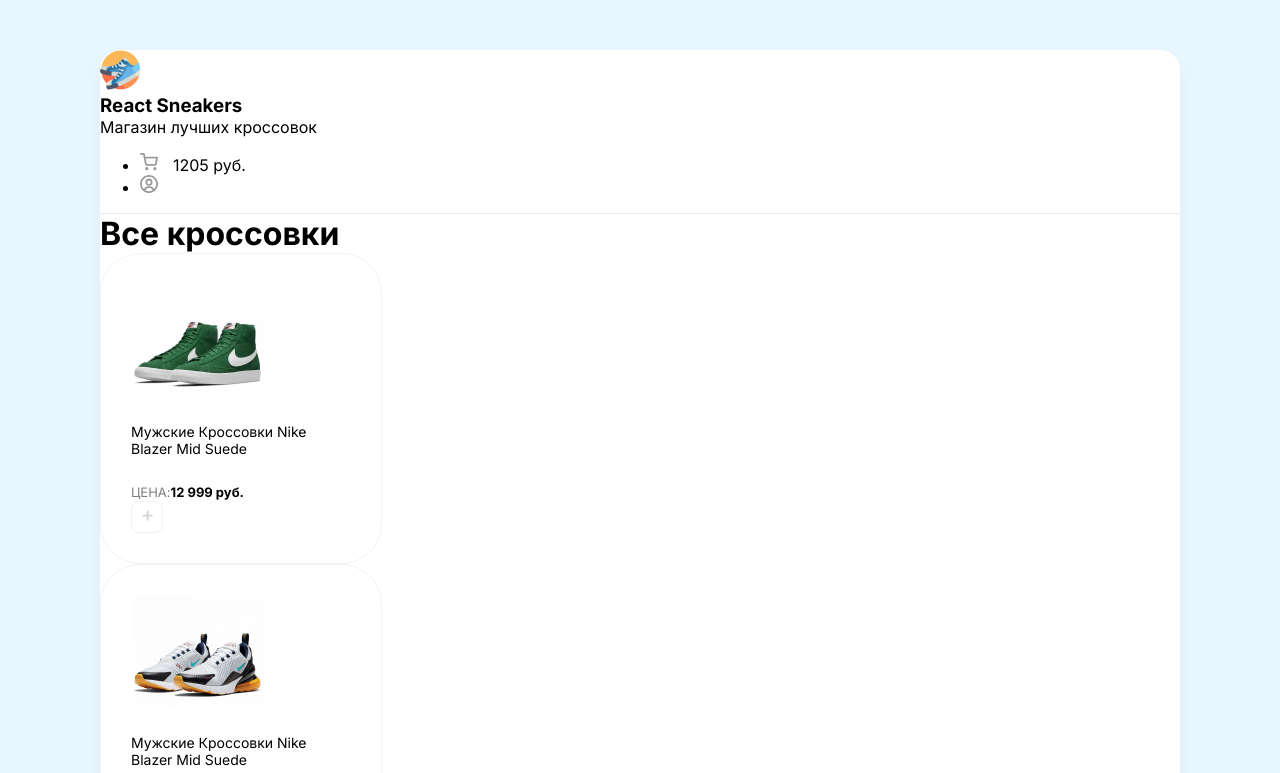
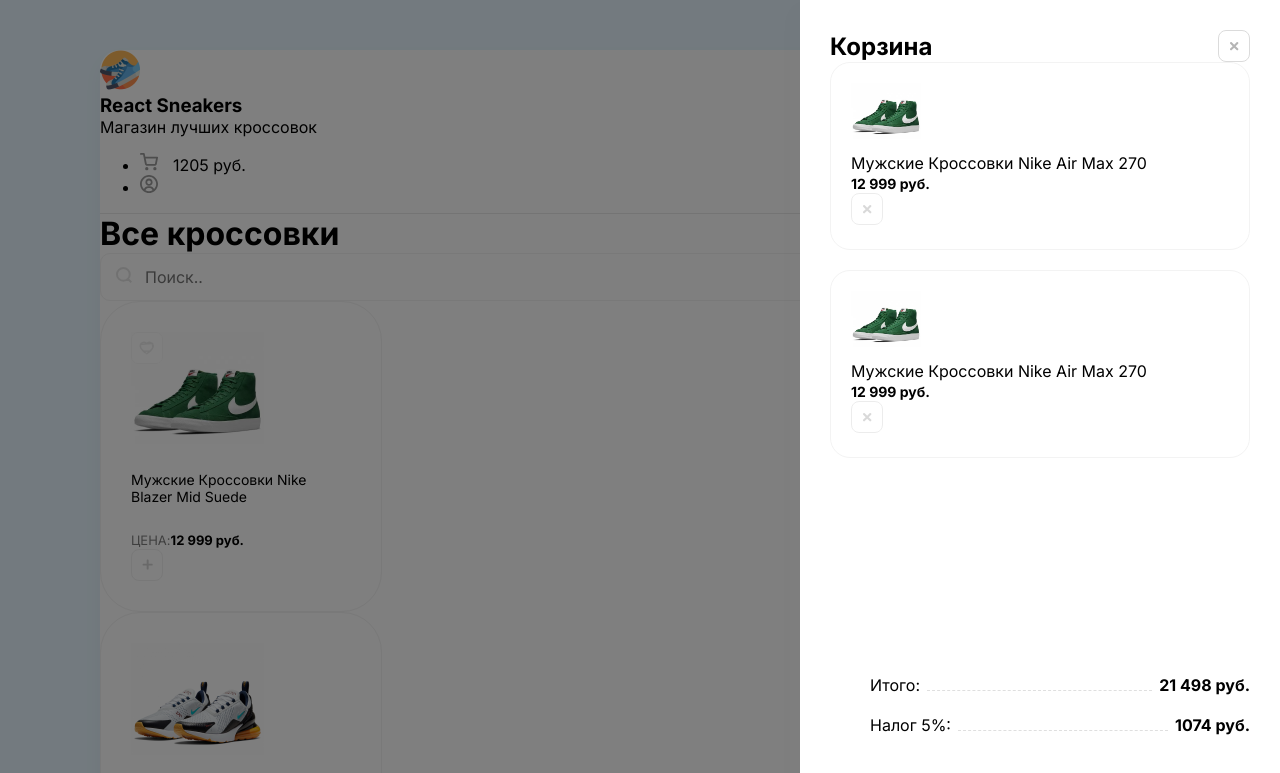
Before and after one commit to estecore/reactSneakersShop, a React (Create React App) app in the folder react-sneakers/: page / in a window 1280 px wide. Shown: the top 773 px of the page. Built offline with nearby package versions, Linux system fonts and the light colour scheme.

Commit message:
cart and cart item html+scss

```diff
--- a/react-sneakers/src/App.js
+++ b/react-sneakers/src/App.js
@@ -1,6 +1,71 @@
 function App() {
   return (
     <div className="wrapper clear">
+      <div className="overlay">
+        <div className="drawer">
+          <h2 className="mb-30">
+            Корзина
+            <img className="removeBtn" src="/img/btn-remove.svg" alt="remove" />
+          </h2>
+
+          <div className="items">
+            <div className="cartItem d-flex align-center">
+              <div
+                className="cartItemImg"
+                style={{
+                  backgroundImage: 'url("/img/sneakers/1.jpg")',
+                }}
+              ></div>
+              <div className="mr-20 flex">
+                <p className="mb-5">Мужские Кроссовки Nike Air Max 270</p>
+                <b>12 999 руб.</b>
+              </div>
+              <img
+                className="removeBtn"
+                src="/img/btn-remove.svg"
+                alt="remove"
+              />
+            </div>
+
+            <div className="cartItem d-flex align-center">
+              <div
+                className="cartItemImg"
+                style={{
+                  backgroundImage: 'url("/img/sneakers/1.jpg")',
+                }}
+              ></div>
+              <div className="mr-20 flex">
+                <p className="mb-5">Мужские Кроссовки Nike Air Max 270</p>
+                <b>12 999 руб.</b>
+              </div>
+              <img
+                className="removeBtn"
+                src="/img/btn-remove.svg"
+                alt="remove"
+              />
+            </div>
+          </div>
+
+          <div className="cartTotalBlock">
+            <ul>
+              <li>
+                <span>Итого:</span>
+                <div></div>
+                <b>21 498 руб.</b>
+              </li>
+              <li>
+                <span>Налог 5%:</span>
+                <div></div>
+                <b>1074 руб.</b>
+              </li>
+            </ul>
+            <button className="greenButton">
+              Оформить заказ <img src="/img/arrow.svg" alt="arrow" />
+            </button>
+          </div>
+        </div>
+      </div>
+
       <header className="d-flex justify-between align-center p-40">
         <div className="d-flex align-center">
           <img width={40} height={40} src="/img/logo.png" />
@@ -20,10 +85,19 @@
         </ul>
       </header>
       <div className="content p-40">
-        <h1 className="mb-40">Все кроссовки</h1>
+        <div className="d-flex align-center justify-between mb-40">
+          <h1>Все кроссовки</h1>
+          <div className="search-block d-flex">
+            <img src="/img/search.svg" alt="search" />
+            <input placeholder="Поиск.." />
+          </div>
+        </div>
 
         <div className="d-flex">
           <div className="card">
+            <div className="favorite">
+              <img src="/img/unliked.svg" alt="unliked" />
+            </div>
             <img
               width={133}
               height={112}
@@ -100,7 +174,6 @@
           </div>
         </div>
       </div>
-      {/* /.content */}
     </div> // /.wrapper
   );
 }
--- a/react-sneakers/src/index.scss
+++ b/react-sneakers/src/index.scss
@@ -1,14 +1,18 @@
 body {
   margin: 0;
-  font-family: 'Inter', system-ui;
+  font-family: "Inter", system-ui;
   -webkit-font-smoothing: antialiased;
   -moz-osx-font-smoothing: grayscale;
   background-color: #e7f6ff;
 }
 
+* {
+  font-family: "Inter", system-ui;
+}
+
 .wrapper {
   background: #fff;
-  box-shadow: 0px 10px 20px rgba(0, 0, 0, .04);
+  box-shadow: 0px 10px 20px rgba(0, 0, 0, 0.04);
   border-radius: 20px;
   max-width: 1080px;
   margin: 50px auto;
@@ -39,10 +43,21 @@
   padding: 30px;
   width: 220px;
   margin-right: 30px;
+  transition: box-shadow 0.2s ease-in-out, transform 0.2s ease-in-out;
+
+  &:hover {
+    box-shadow: 0px 20px 35px rgba(0, 0, 0, 0.06);
+    transform: translateY(-5px);
+  }
+
+  .favorite {
+    position: absolute;
+    cursor: pointer;
+  }
 
   span {
     font-size: 13px;
-    opacity: .5;
+    opacity: 0.5;
     text-transform: uppercase;
   }
 
@@ -65,3 +80,150 @@
   width: 32px;
   cursor: pointer;
 }
+
+.search-block {
+  padding: 0 15px;
+  border-radius: 10px;
+  border: 1px solid #f3f3f3;
+
+  input {
+    border: none;
+    padding: 13px;
+    font-size: 16px;
+    width: 200px;
+  }
+}
+
+.overlay {
+  position: absolute;
+  left: 0;
+  top: 0;
+  width: 100%;
+  height: 100%;
+  background-color: rgba(0, 0, 0, 0.5);
+  z-index: 1;
+}
+
+.drawer {
+  display: flex;
+  flex-direction: column;
+  position: absolute;
+  width: 420px;
+  height: 100%;
+  right: 0;
+  background: #fff;
+  box-shadow: -10px 4px 24px rgba(0, 0, 0, 0.01);
+  padding: 30px;
+
+  h2 {
+    margin: 0;
+    display: flex;
+    justify-content: space-between;
+    align-items: center;
+
+    img {
+      cursor: pointer;
+    }
+  }
+}
+
+.items {
+  flex: 1;
+  overflow: auto;
+  margin-bottom: 40px;
+}
+
+.greenButton {
+  cursor: pointer;
+  width: 100%;
+  height: 55px;
+  background: #9dd558;
+  border-radius: 18px;
+  border: none;
+  color: #fff;
+  font-size: 16px;
+  font-weight: 500;
+  transition: background 0.1s ease-in-out;
+
+  &:hover {
+    background: lighten(#9dd558, 5%);
+  }
+  &:active {
+    background: darken(#9dd558, 5%);
+  }
+}
+
+.cartTotalBlock {
+  ul {
+    display: block;
+    margin-bottom: 40px !important;
+
+    li {
+      display: flex;
+      align-items: flex-end;
+      margin-bottom: 20px;
+    }
+
+    div {
+      flex: 1;
+      height: 1px;
+      border-bottom: 1px dashed #dfdfdf;
+      position: relative;
+      top: -4px;
+      margin: 0 7px;
+    }
+  }
+
+  .greenButton {
+    position: relative;
+
+    &:hover {
+      img {
+        transform: translateX(5px);
+      }
+    }
+
+    img {
+      position: absolute;
+      right: 30px;
+      top: 20px;
+      transition: transform 0.15s ease-in-out;
+    }
+  }
+}
+
+.cartItem {
+  border: 1px solid #f3f3f3;
+  border-radius: 20px;
+  overflow: hidden;
+  padding: 20px;
+  margin-bottom: 20px;
+
+  .cartItemImg {
+    height: 70px;
+    width: 70px;
+    background-size: contain;
+    background-position: 0 -3px;
+    background-repeat: no-repeat;
+    margin-right: 20px;
+  }
+
+  p {
+    font-size: 16px;
+    margin: 0;
+  }
+
+  b {
+    font-size: 14px;
+  }
+
+  .removeBtn {
+    cursor: pointer;
+    opacity: 0.5;
+    transition: opacity 0.15s ease-in-out;
+
+    &:hover {
+      opacity: 1;
+    }
+  }
+}
```
